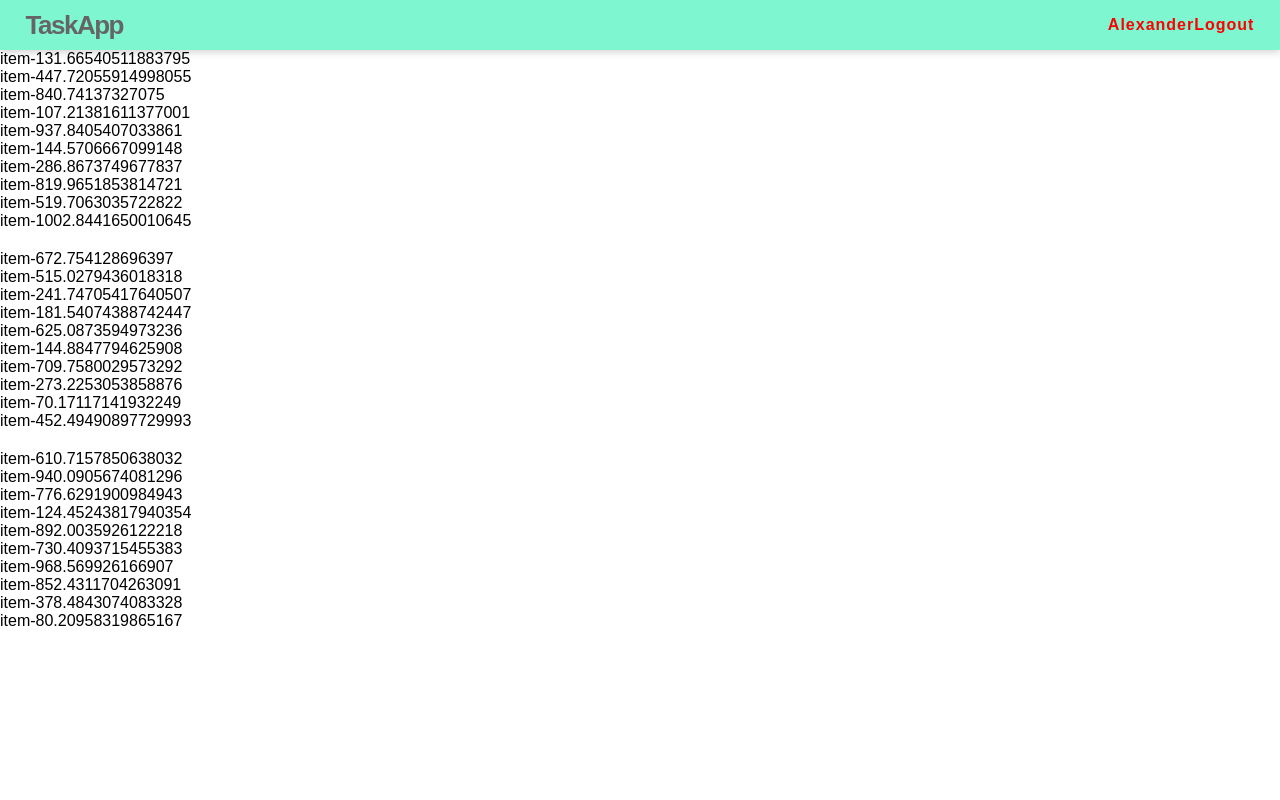
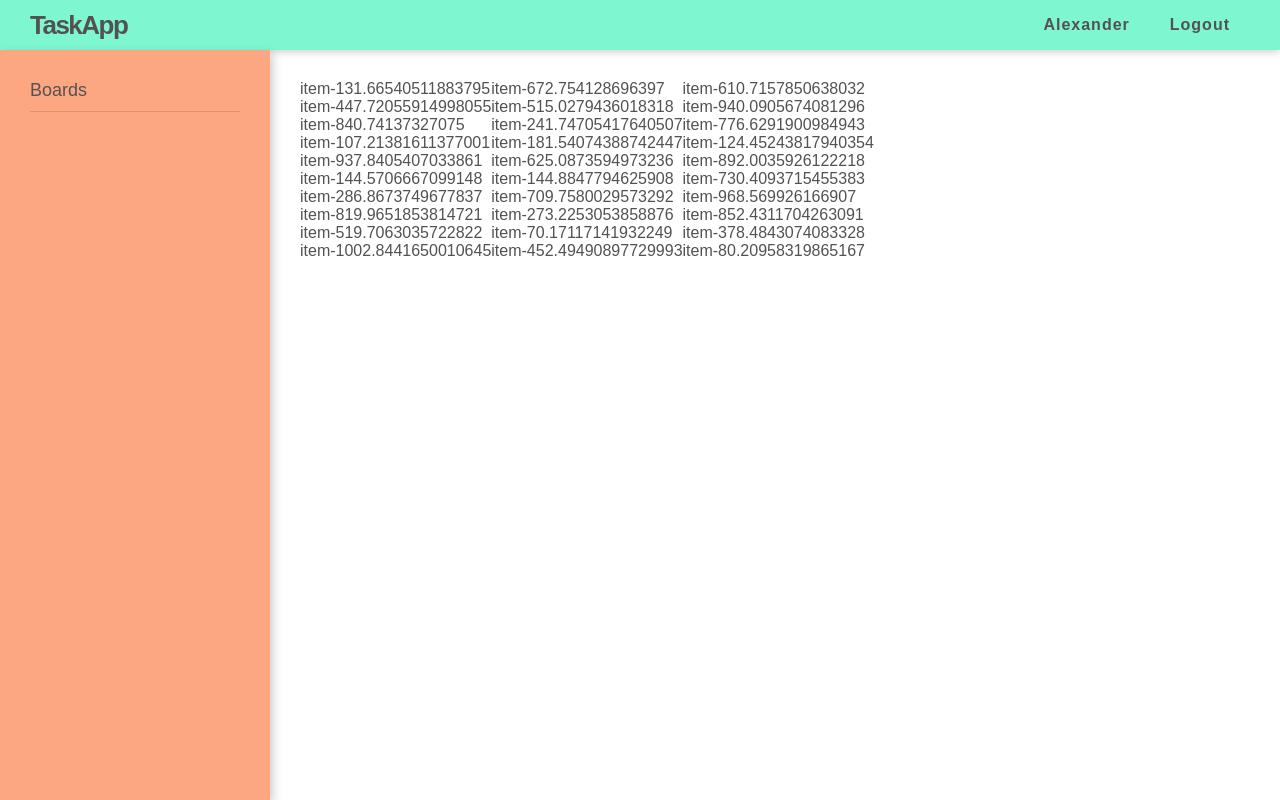
Before and after one commit to Alexloof/TaskApp, a React (Create React App) app in the folder client/: page / in a window 1280 px wide. Built offline with nearby package versions, Linux system fonts and the light colour scheme.

Commit message:
More default styles

```diff
--- a/client/package.json
+++ b/client/package.json
@@ -3,6 +3,7 @@
   "version": "0.1.0",
   "private": true,
   "dependencies": {
+    "babel-plugin-module-resolver": "^3.1.1",
     "react": "^16.4.0",
     "react-beautiful-dnd": "^7.1.3",
     "react-dom": "^16.4.0",
--- a/client/src/components/Navbar/index.js
+++ b/client/src/components/Navbar/index.js
@@ -1,5 +1,6 @@
 import React from 'react'
-import styled from 'styled-components'
+
+import { Navbar, Logo, RightSection, Item } from './style'
 
 export default () => {
   return (
@@ -12,29 +13,3 @@ export default () => {
     </Navbar>
   )
 }
-
-const Navbar = styled.nav`
-  background: #7ef7d1;
-  color: #656565;
-  height: 50px;
-  display: flex;
-  line-height: 50px;
-  padding: 0 2%;
-  letter-spacing: 1px;
-  font-weight: bold;
-  box-shadow: 0px 2px 8px 0px #00000030;
-`
-
-const Logo = styled.div`
-  font-size: 26px;
-  letter-spacing: -1.5px;
-  flex: 1;
-`
-
-const RightSection = styled.div`
-  display: flex;
-`
-
-const Item = styled.a`
-  color: red;
-`
--- a/client/src/components/Navbar/style.js
+++ b/client/src/components/Navbar/style.js
@@ -0,0 +1,32 @@
+import styled from 'styled-components'
+
+export const Navbar = styled.nav`
+  background: #7ef7d1;
+  color: #656565;
+  height: 50px;
+  display: flex;
+  line-height: 50px;
+  padding: 0 30px;
+  letter-spacing: 1px;
+  font-weight: bold;
+  box-shadow: 0px 2px 8px 0px #00000030;
+  position: fixed;
+  right: 0;
+  left: 0;
+  top: 0;
+`
+
+export const Logo = styled.div`
+  font-size: 26px;
+  letter-spacing: -1.5px;
+  flex: 1;
+`
+
+export const RightSection = styled.div`
+  display: flex;
+`
+
+export const Item = styled.a`
+  padding: 0 20px;
+  cursor: pointer;
+`
--- /dev/null
+++ b/client/src/components/SideMenu/index.js
@@ -0,0 +1,11 @@
+import React from 'react'
+
+import { SideMenu, Title } from './style'
+
+export default () => {
+  return (
+    <SideMenu>
+      <Title>Boards</Title>
+    </SideMenu>
+  )
+}
--- /dev/null
+++ b/client/src/components/SideMenu/style.js
@@ -0,0 +1,18 @@
+import styled from 'styled-components'
+
+export const SideMenu = styled.aside`
+  background: #fda682;
+  width: 270px;
+  position: fixed;
+  height: calc(100vh - 50px);
+  top: 50px;
+  display: flex;
+  flex-direction: column;
+  padding: 30px;
+  box-shadow: 2px 4px 10px 0px #0000003b;
+`
+export const Title = styled.p`
+  font-size: 18px;
+  border-bottom: 1px solid #0000001f;
+  padding-bottom: 10px;
+`
--- a/client/src/index.css
+++ b/client/src/index.css
@@ -3,4 +3,5 @@
   padding: 0;
   font-family: sans-serif;
   box-sizing: border-box;
+  color: #525252;
 }
--- a/client/src/views/board/index.js
+++ b/client/src/views/board/index.js
@@ -1,5 +1,9 @@
-import React, { Component } from 'react'
+import React, { Component, Fragment } from 'react'
 import { DragDropContext } from 'react-beautiful-dnd'
+
+import { Container } from './style'
+
+import SideMenu from '../../components/SideMenu'
 import CardList from './components/CardList'
 
 const getItems = (count, offset = 0) =>
@@ -44,7 +48,7 @@ class Board extends Component {
   getList = id => {
     let newList
     this.state.lists.forEach(list => {
-      if (list.id == id) {
+      if (list.id === id) {
         newList = list
       }
     })
@@ -107,11 +111,16 @@ class Board extends Component {
 
   render() {
     return (
-      <DragDropContext onDragEnd={this.onDragEnd}>
-        {this.state.lists.map(list => (
-          <CardList key={list.id} id={list.id} cards={list.cards} />
-        ))}
-      </DragDropContext>
+      <Fragment>
+        <SideMenu />
+        <Container>
+          <DragDropContext onDragEnd={this.onDragEnd}>
+            {this.state.lists.map(list => (
+              <CardList key={list.id} id={list.id} cards={list.cards} />
+            ))}
+          </DragDropContext>
+        </Container>
+      </Fragment>
     )
   }
 }
--- a/client/src/views/board/style.js
+++ b/client/src/views/board/style.js
@@ -1 +1,8 @@
 import styled from 'styled-components'
+
+export const Container = styled.div`
+  margin-left: 270px;
+  margin-top: 50px;
+  padding: 30px;
+  display: flex;
+`
```
Also changed, not shown: 1 other file (tests, documents, lock files or other folders).
